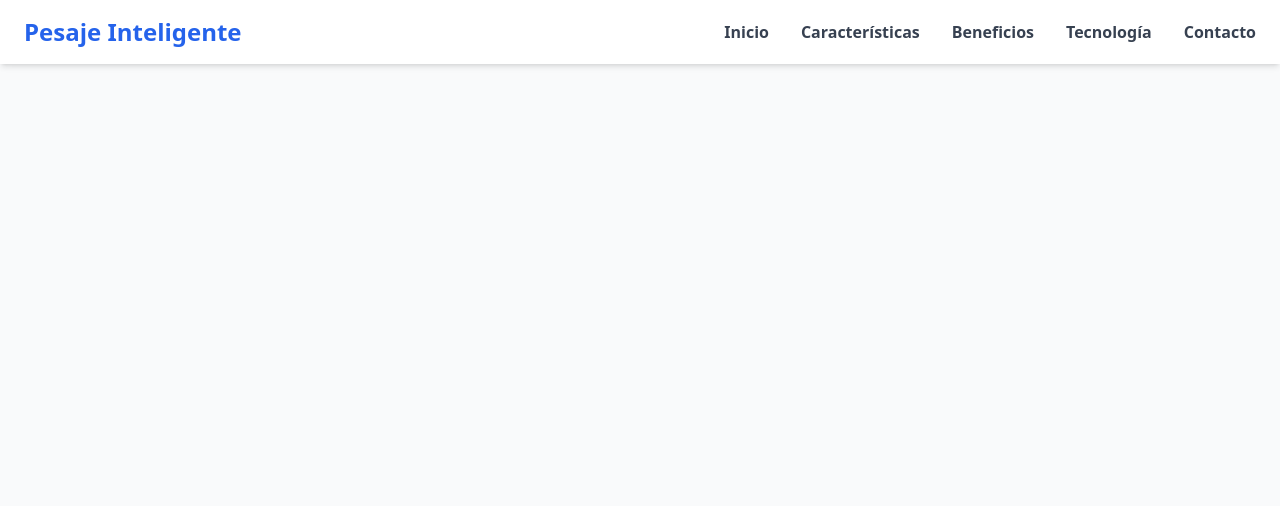
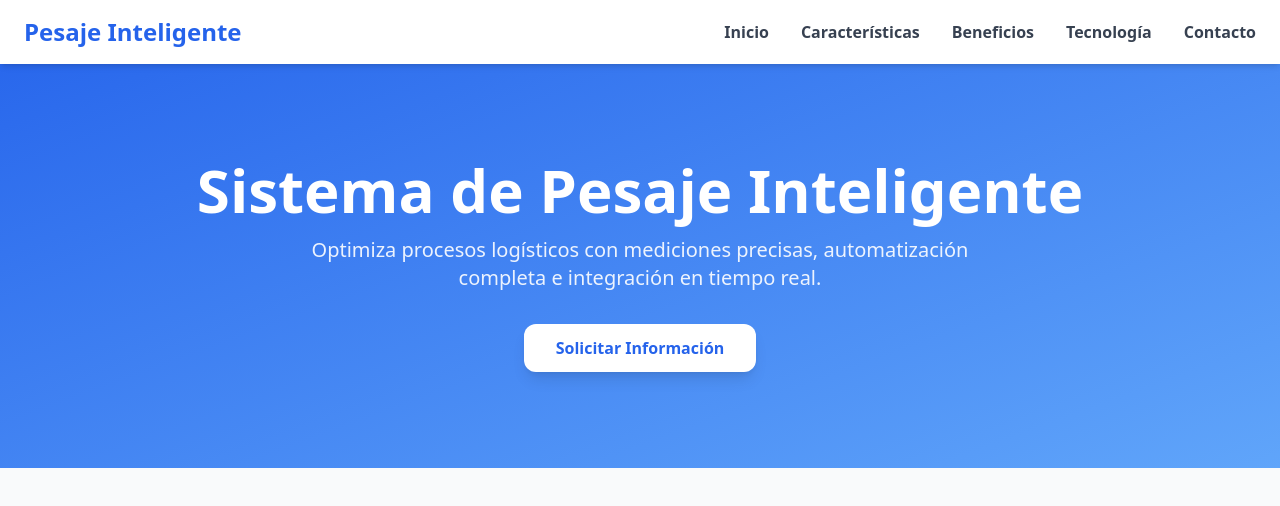
Before and after one commit to JaviOsorio/landing-page, a plain HTML site: page index.html in a window 1280 px wide. Drawn offline with nearby package versions, Linux system fonts and the light colour scheme.

Commit message:
1. Historia de Usuario – Sección Inicio (Hero)

```diff
--- a/index.html
+++ b/index.html
@@ -22,5 +22,12 @@
     </nav>
   </header>
 
+	<!-- Hero -->
+	<section id="inicio" class="bg-gradient-to-br from-blue-600 to-blue-400 text-white pt-40 pb-24 text-center px-4">
+    <h2 class="text-4xl md:text-6xl font-bold mb-4">Sistema de Pesaje Inteligente</h2>
+    <p class="max-w-2xl mx-auto text-lg md:text-xl opacity-90">Optimiza procesos logísticos con mediciones precisas, automatización completa e integración en tiempo real.</p>
+    <a href="#contacto" class="inline-block mt-8 bg-white text-blue-600 font-semibold px-8 py-3 rounded-xl shadow-lg hover:bg-gray-100 transition">Solicitar Información</a>
+  </section>
+
 </body>
 </html>
```
